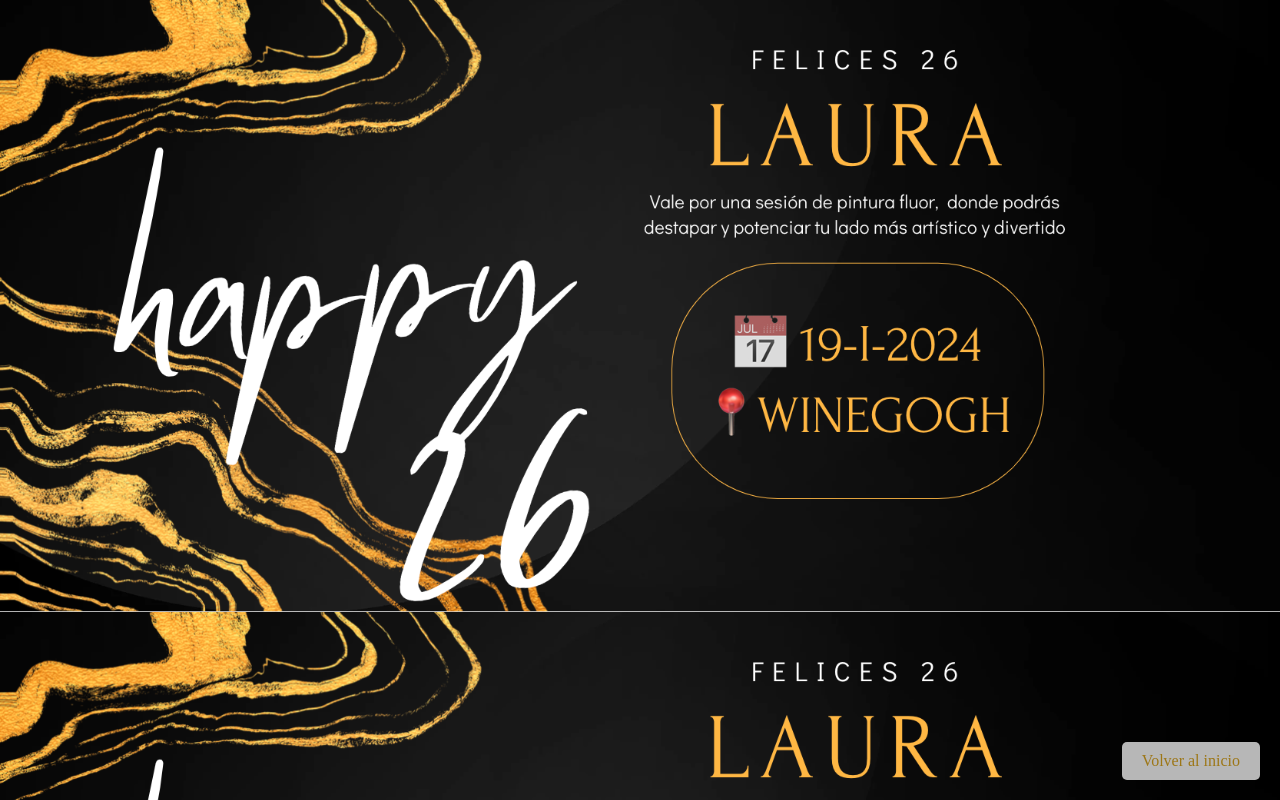
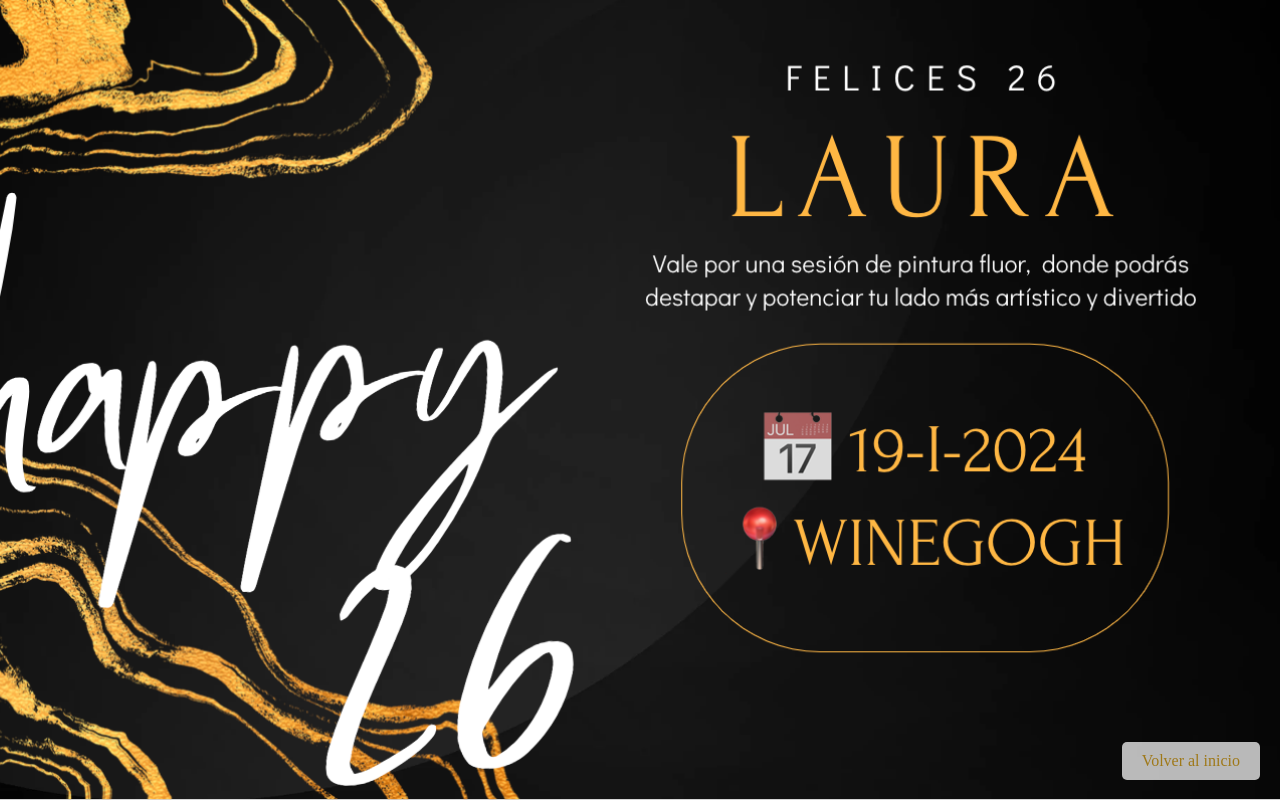
Before and after one commit to laura0901998/l, a plain HTML site: page regalo1.html in a window 1280 px wide. Drawn offline with Linux system fonts and the light colour scheme.

Commit message:
Update regalo1.html

```diff
--- a/regalo1.html
+++ b/regalo1.html
@@ -12,8 +12,11 @@
             background-color: #000;
             display: flex;
             height: 100vh;
-            background-size: contain;
-            background-image: url('regalo1.jpg');
+
+            background-repeat: no-repeat;
+            background-size: cover;
+            background-position: center center;
+            background-image: url('regalo1.jpg')
         }
 
         img {
```
